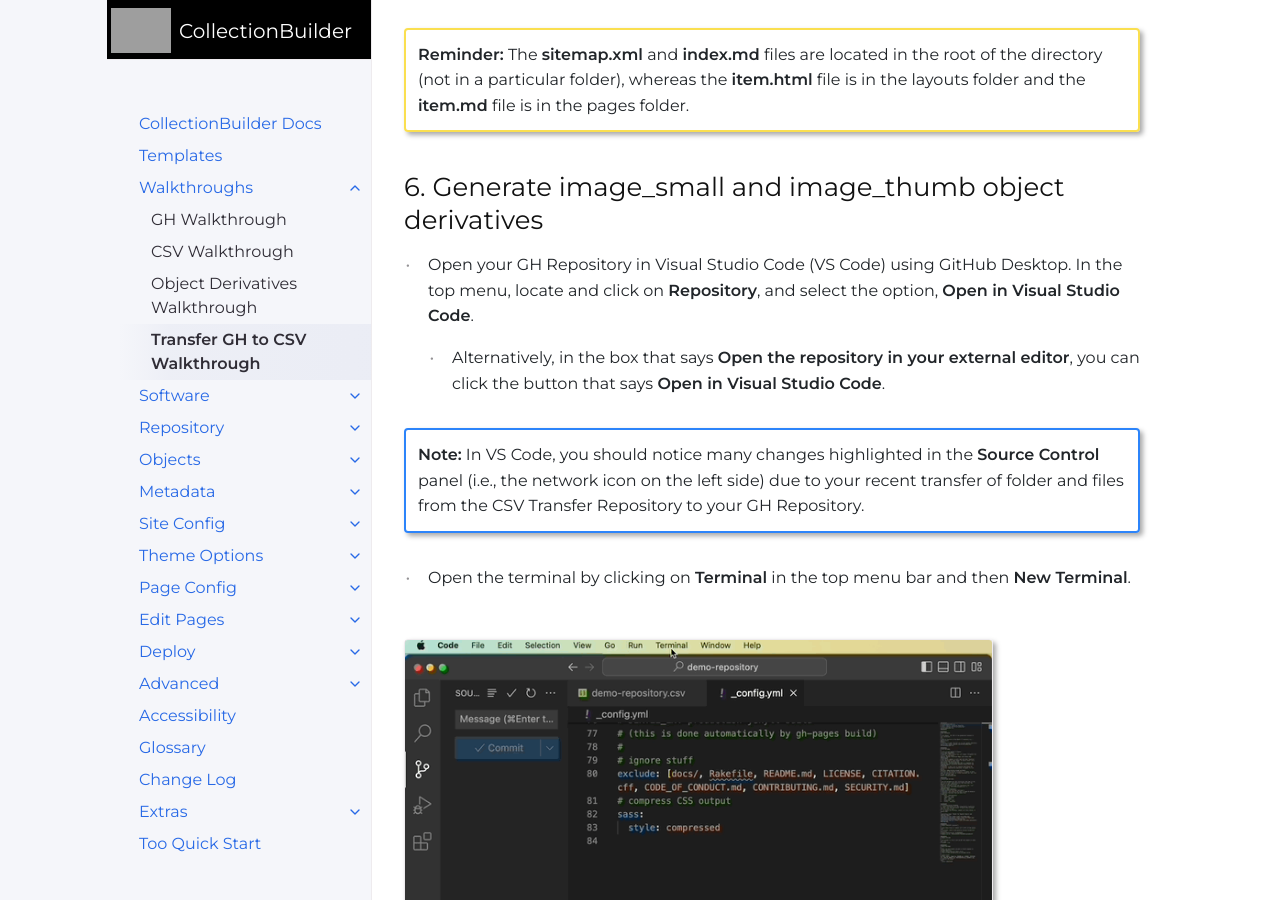
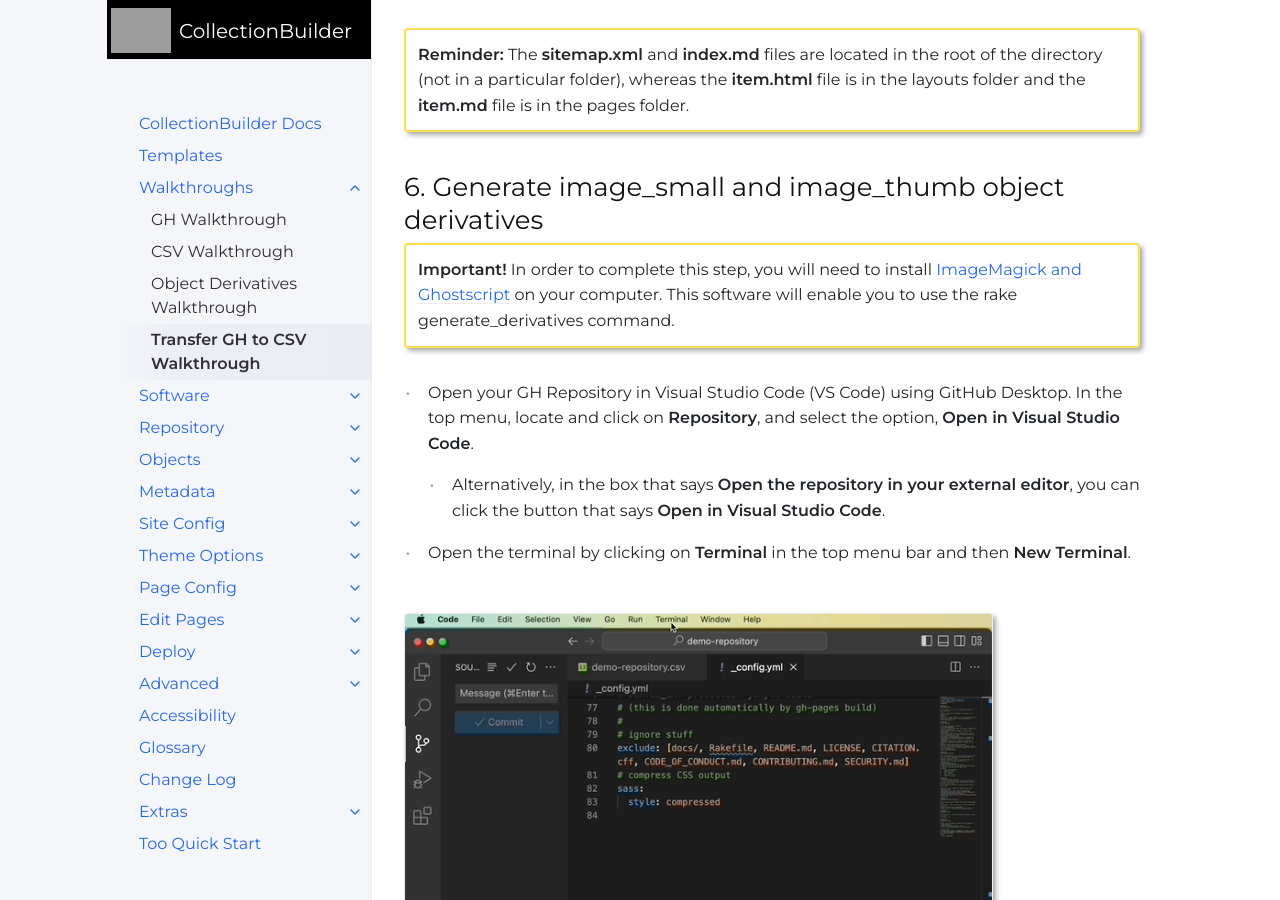
Before and after one commit to CollectionBuilder/cb-docs, a Jekyll site: the page built from docs/walkthroughs/transfer-walkthrough.md, in a window 1280 px wide and 900 px high, scrolled down 5695 px. Built offline with Jekyll 4.4.1, drawn with Linux system fonts in a browser that asks for light colours; comment, search, counter and statistics services are not loaded.

Commit message:
Add note about ImageMagick and Ghostscript

```diff
--- a/docs/walkthroughs/transfer-walkthrough.md
+++ b/docs/walkthroughs/transfer-walkthrough.md
@@ -90,12 +90,12 @@ This walkthrough reviews how to transfer a **CollectionBuilder-GH** (CB-GH) site
 
 ## 6. Generate image_small and image_thumb object derivatives
 
+{:.alert .alert-yellow}
+**Important!** In order to complete this step, you will need to install [ImageMagick and Ghostscript](https://collectionbuilder.github.io/cb-docs/docs/software/optional/#imagemagick-and-ghostscript){:target="_blank" rel="noopener"} on your computer. This software will enable you to use the rake generate_derivatives command.
+
 - Open your GH Repository in Visual Studio Code (VS Code) using GitHub Desktop. In the top menu, locate and click on **Repository**, and select the option, **Open in Visual Studio Code**.
 
     - Alternatively, in the box that says **Open the repository in your external editor**, you can click the button that says **Open in Visual Studio Code**.
-
-{:.alert .alert-blue}
-**Note:** In VS Code, you should notice many changes highlighted in the **Source Control** panel (i.e., the network icon on the left side) due to your recent transfer of folder and files from the CSV Transfer Repository to your GH Repository.
 
 - Open the terminal by clicking on **Terminal** in the top menu bar and then **New Terminal**.
 
```
